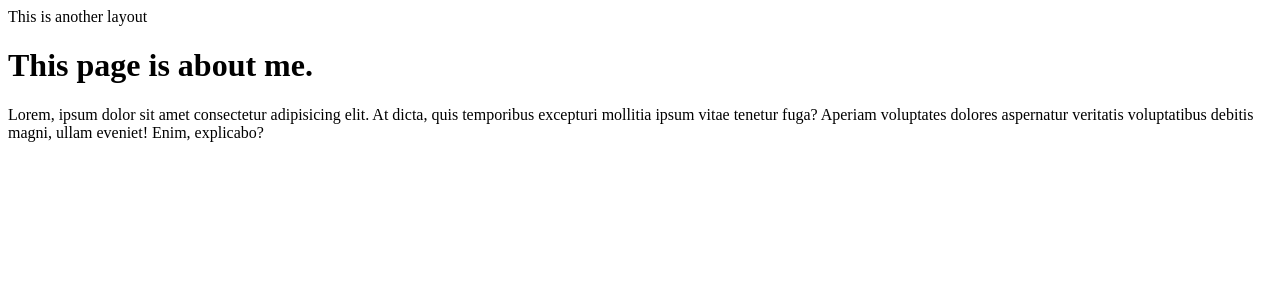
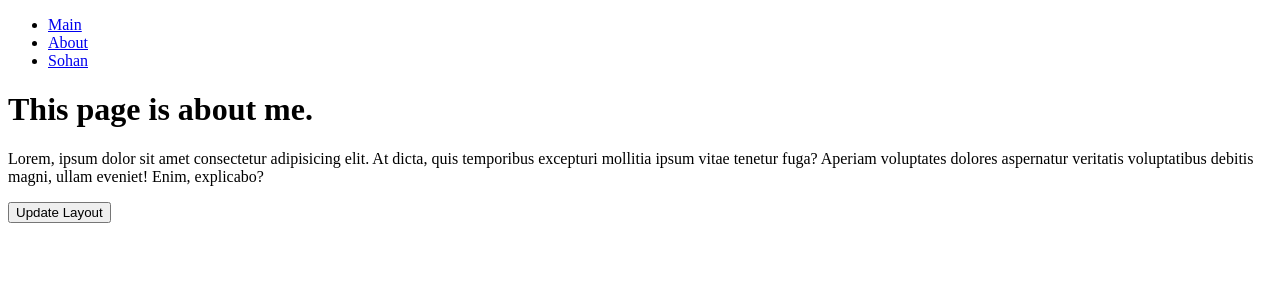
Before and after one commit to ProgrammerSohan/Nuxt-JS-Of-Sohan, a Nuxt app in the folder nuxt-blog/portfolio/: page /about in a window 1280 px wide. Shown: the top 300 px of the page. Built offline with nearby package versions, Linux system fonts and the light colour scheme.

Commit message:
04.2_setting different layouts_b

```diff
--- a/nuxt-blog/portfolio/app.vue
+++ b/nuxt-blog/portfolio/app.vue
@@ -1,11 +1,13 @@
 <template>
 
-  <NuxtLayout :name="layout">
+  <NuxtLayout >
      <NuxtPage />
 
      </NuxtLayout>
 </template>
-<script setup>
+<!--
+  <script setup>
    const layout = 'another'
 
 </script>
+ -->
--- a/nuxt-blog/portfolio/pages/about.vue
+++ b/nuxt-blog/portfolio/pages/about.vue
@@ -3,4 +3,16 @@
        <h1> This page is about me.</h1>
        <p>Lorem, ipsum dolor sit amet consectetur adipisicing elit. At dicta, quis temporibus excepturi mollitia ipsum vitae tenetur fuga? Aperiam voluptates dolores aspernatur veritatis voluptatibus debitis magni, ullam eveniet! Enim, explicabo?</p>
     </div>
+    <div>
+        <button @click="enableCustomLayout">Update Layout</button>
+    </div>
 </template>
+<script setup>
+/*
+definePageMeta({
+    layout: 'another',
+});*/
+function enableCustomLayout(){
+    setPageLayout('another')
+}
+</script>
```
